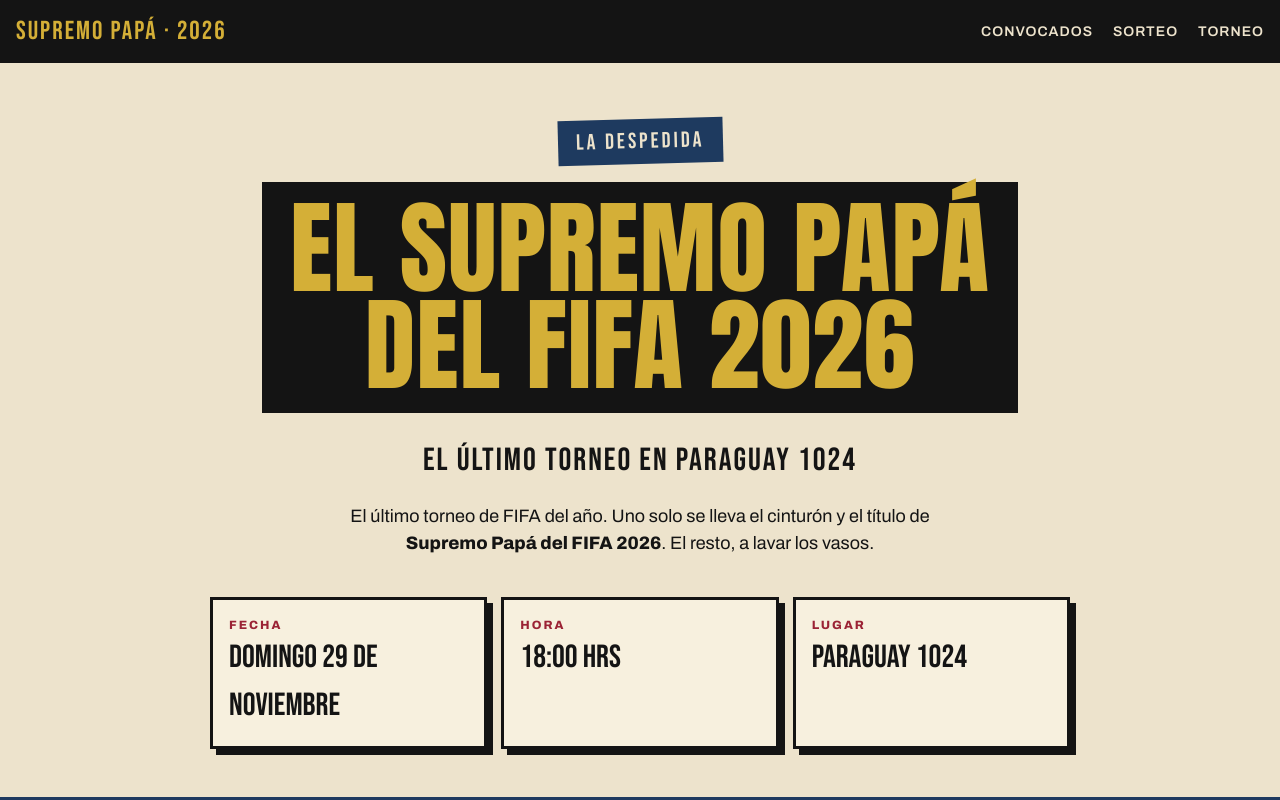
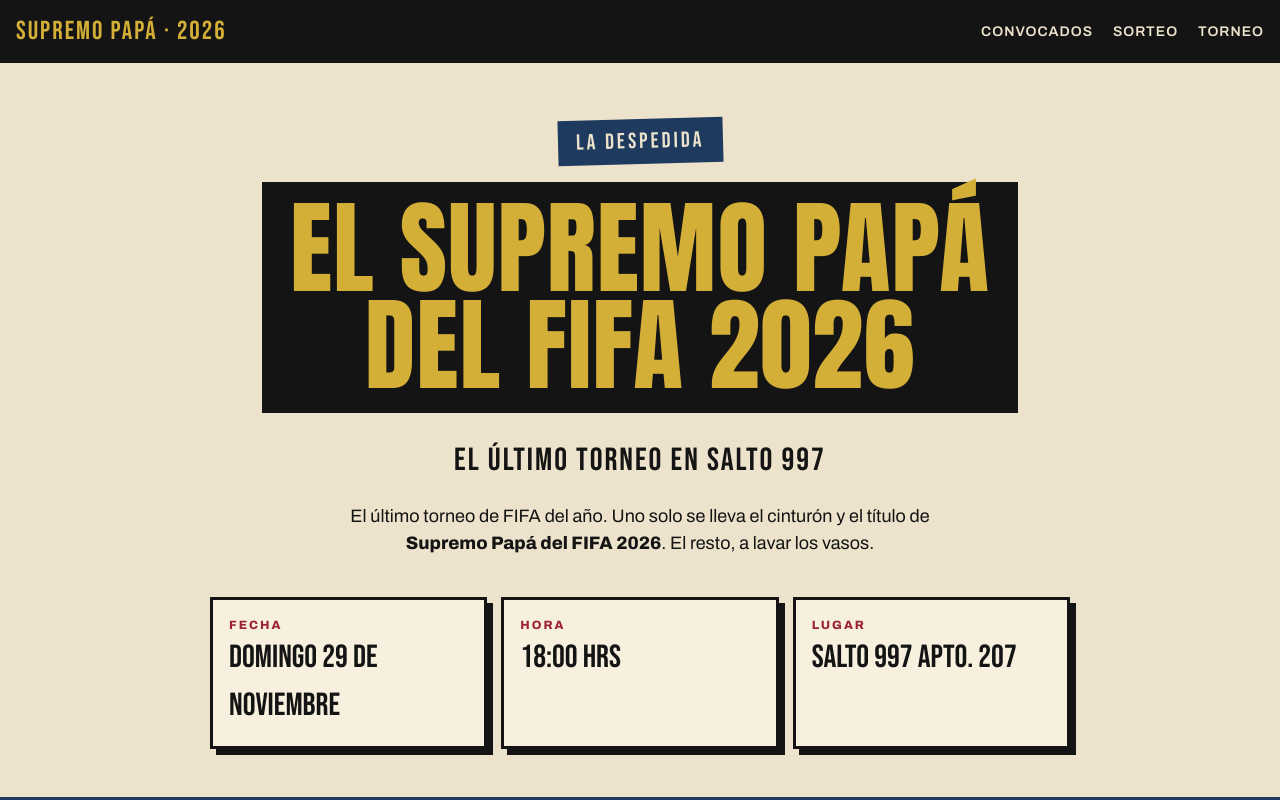
Before and after one commit to PVmendez/supremo-papa-fifa, a website: page web/index.html in a window 1280 px wide. Shown: the top 800 px of the page. Drawn offline with nearby package versions, Linux system fonts and the light colour scheme; no server answers.

Commit message:
Cambiar el lugar del torneo a Salto 997 apto. 207

```diff
--- a/web/index.html
+++ b/web/index.html
@@ -4,9 +4,9 @@
 <meta charset="utf-8">
 <meta name="viewport" content="width=device-width, initial-scale=1, viewport-fit=cover">
 <title>El Supremo Papá del FIFA 2026</title>
-<meta name="description" content="El torneo de despedida de la casa. Domingo 29 de noviembre, 18:00 hrs, Paraguay 1024.">
+<meta name="description" content="El torneo de despedida. Domingo 29 de noviembre, 18:00 hrs, Salto 997 apto. 207.">
 <meta property="og:title" content="El Supremo Papá del FIFA 2026">
-<meta property="og:description" content="Estás convocado. Domingo 29 de noviembre · 18:00 hrs · Paraguay 1024.">
+<meta property="og:description" content="Estás convocado. Domingo 29 de noviembre · 18:00 hrs · Salto 997 apto. 207.">
 <link rel="preconnect" href="https://fonts.googleapis.com">
 <link rel="preconnect" href="https://fonts.gstatic.com" crossorigin>
 <link href="https://fonts.googleapis.com/css2?family=Anton&family=Archivo:wght@400;600;800&family=Bebas+Neue&display=swap" rel="stylesheet">
@@ -26,12 +26,12 @@
   <section id="evento" class="hero">
     <p class="kicker">La despedida</p>
     <h1>El Supremo Papá<br>del FIFA 2026</h1>
-    <p class="sub">El último torneo en Paraguay 1024</p>
+    <p class="sub">El último torneo en Salto 997</p>
     <p class="lead">El último torneo de FIFA del año. Uno solo se lleva el cinturón y el título de <strong>Supremo Papá del FIFA 2026</strong>. El resto, a lavar los vasos.</p>
     <dl class="facts">
       <div class="fact"><dt>Fecha</dt><dd>Domingo 29 de noviembre</dd></div>
       <div class="fact"><dt>Hora</dt><dd>18:00 hrs</dd></div>
-      <div class="fact"><dt>Lugar</dt><dd>Paraguay 1024</dd></div>
+      <div class="fact"><dt>Lugar</dt><dd>Salto 997 apto. 207</dd></div>
     </dl>
   </section>
 
```
Also changed, not shown: README.md.
